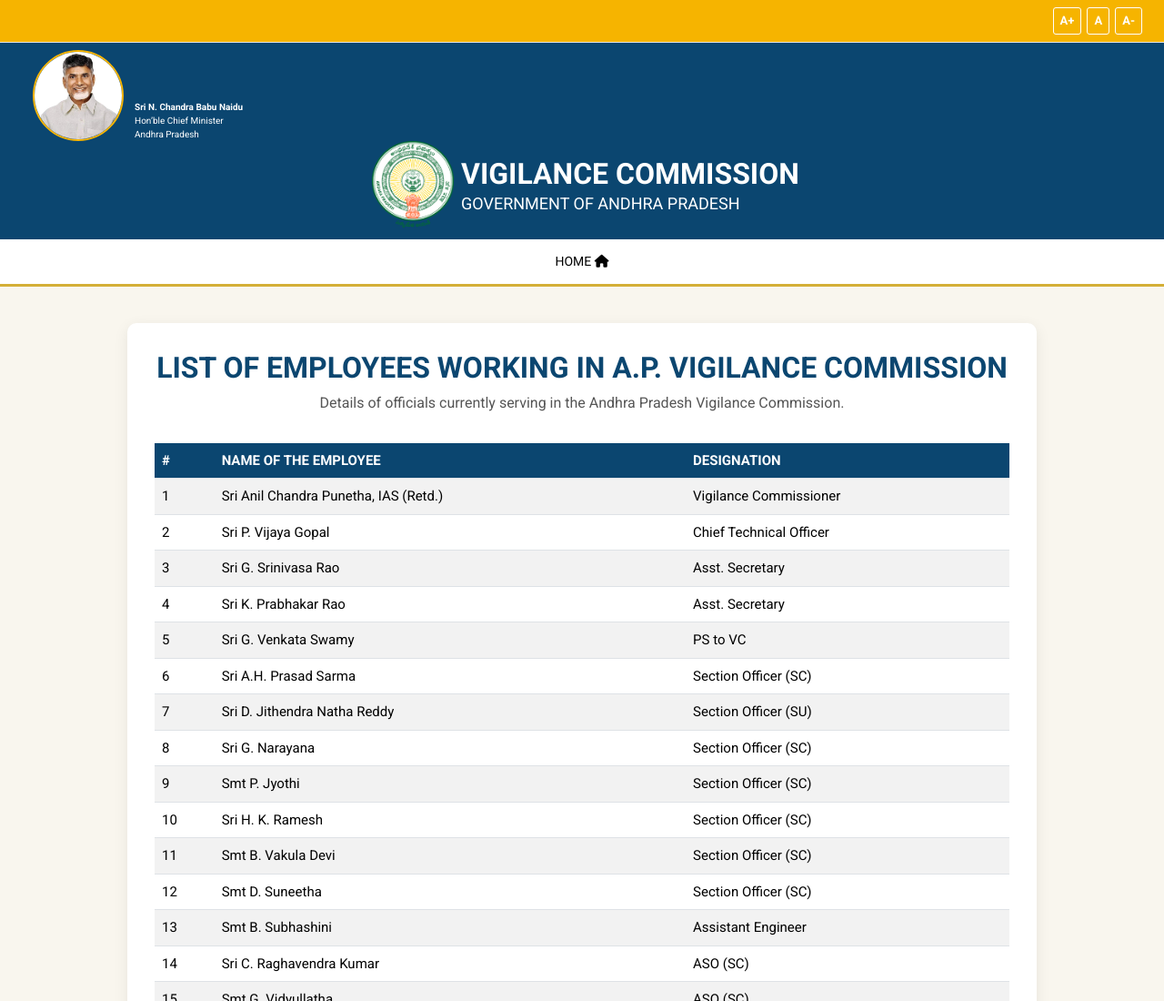
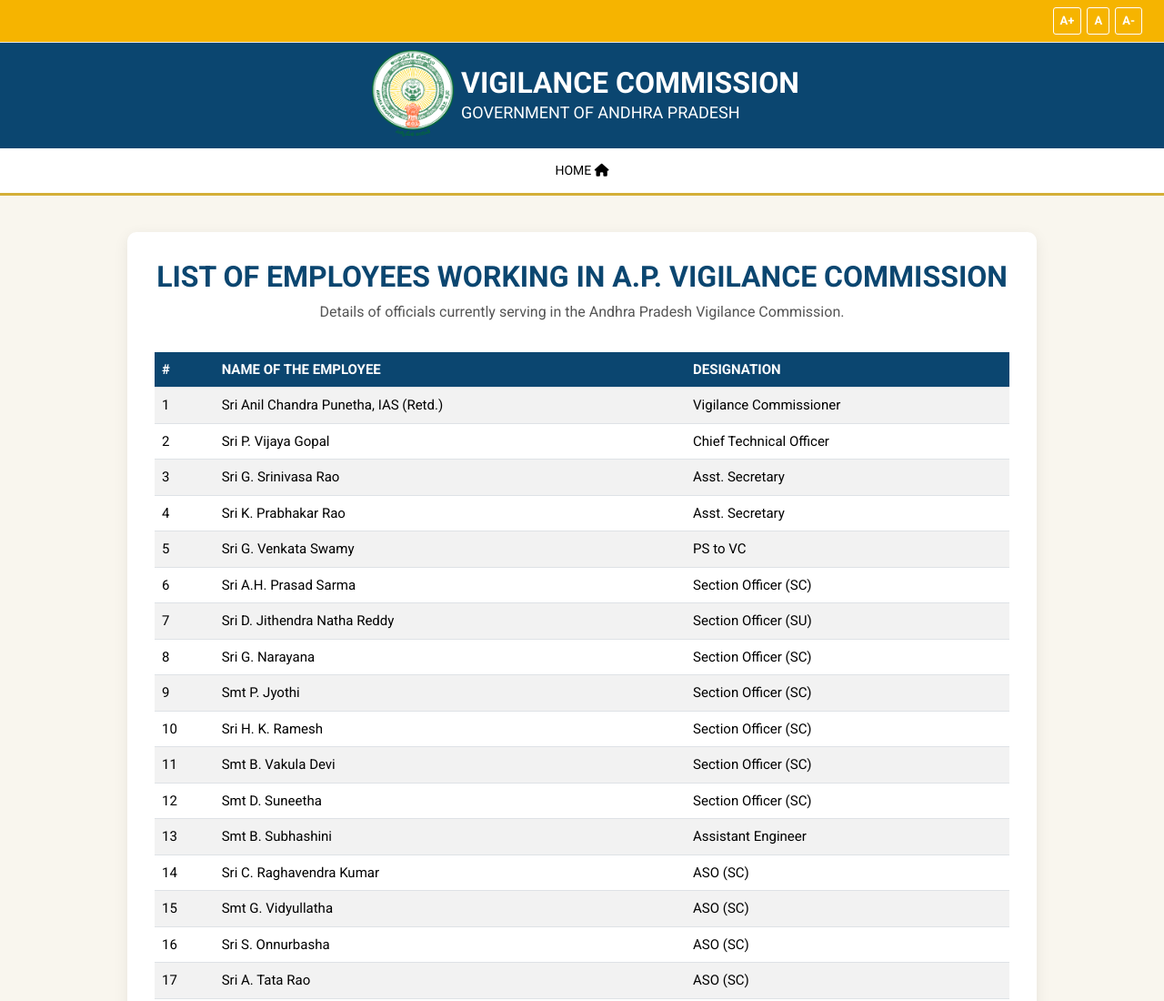
Before and after one commit to chandanswamy/apvc_demo, a plain HTML site: page apvc-employee/apvc-employee.html in a window 1280 px wide. Shown: the top 1100 px of the page at 91% size. Drawn offline with nearby package versions, Linux system fonts and the light colour scheme; files whose address does not match are found by name.

Commit message:
1. changed header for apvc employee html page

```diff
--- a/apvc-employee/apvc-employee.html
+++ b/apvc-employee/apvc-employee.html
@@ -107,22 +107,13 @@
     </div>
 
     <!-- Header -->
+    <!-- Header -->
     <header>
-        <div class="hwrap">
-            <div class="cm-section d-flex align-items-end px-2">
-                <img class="logo-2 mx-2" src="../assets/CM photo.jpg" alt="Chief Minister">
-                <div class="ms-1">
-                    <p class="m-0 fw-bold" style="text-align: left;">Sri N. Chandra Babu Naidu</p>
-                    <p class="m-0" style="text-align: left;">Hon’ble Chief Minister</p>
-                    <p class="m-0" style="text-align: left;">Andhra Pradesh</p>
-                </div>
-            </div>
-            <div class="page-title-content d-flex align-items-center px-2">
-                <img class="logo-1 mx-2" src="../assets/state_emblem.png" alt="logo">
-                <div>
-                    <h1 class="page-title">Vigilance Commission</h1>
-                    <p class="page-tagline">Government of Andhra Pradesh</p>
-                </div>
+        <div class="page-title-content px-2">
+            <img class="logo-1 mx-2" src="../assets/state_emblem.png" alt="logo">
+            <div>
+                <h1 class="page-title">Vigilance Commission</h1>
+                <p class="page-tagline">Government of Andhra Pradesh</p>
             </div>
         </div>
     </header>
```
